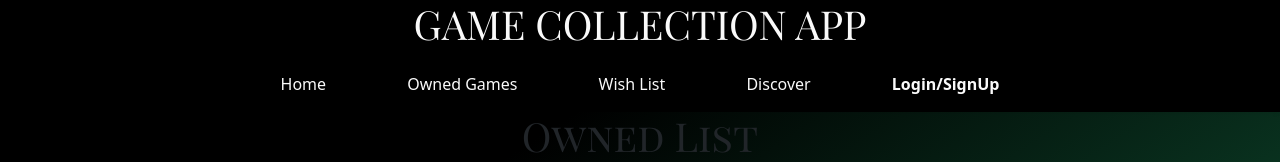
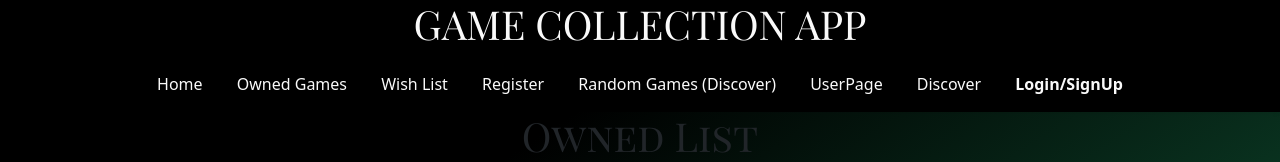
Before and after one commit to Wuyuan-WCCI/game_collector, a React (Vite) app in the folder client-side/: page /owned-list in a window 1280 px wide. Shown: the top 162 px of the page. Built offline with nearby package versions, Linux system fonts and the light colour scheme; no server answers.

Commit message:
added all routes to NAV

```diff
--- a/client-side/src/components/Navbar/Nav.jsx
+++ b/client-side/src/components/Navbar/Nav.jsx
@@ -10,8 +10,21 @@ const Nav = () => {
             <a href="http://localhost:5173/">Home</a>
             <a href="http://localhost:5173/owned-list">Owned Games</a>
             <a href="http://localhost:5173/wish-list">Wish List</a>
+            <a href="http://localhost:5173/register">Register</a>
+            <a href="http://localhost:5173/random-games">Random Games (Discover)</a>
+            <a href="http://localhost:5173/user-detail">UserPage</a>
             <a href="http://localhost:5173/discover">Discover</a>
             <a href="http://localhost:5173/login"><b>Login/SignUp</b></a>
+
+            {/* <Route path="/" element={<HomePage />} />;
+        <Route path="/login" element={<LoginPage />} />;
+        <Route path="/register" element={<SignupPage />} />;
+        <Route path="/discover" element={<DiscoverySearch />}/>
+        <Route path="/game-detail/:gameId" element={<GameDetail />} />
+        <Route path="/random-games" element={<RandomGames />} />
+        <Route path="/user-detail" element={<UserProfile />} />;
+        <Route path="/wish-list" element ={<WishList/>}/>;
+        <Route path="/owned-list" element ={<OwnedList/>}/>; */}
         </nav>
         {/* <nav>
           <img src="client-side\src\assets\MysteryEducator.svg" width="60px" />
--- a/client-side/src/components/Navbar/Nav.module.css
+++ b/client-side/src/components/Navbar/Nav.module.css
@@ -68,7 +68,7 @@ header {
     }
 
     nav {
-        max-width: 800px;
+        max-width: 1000px;
         margin: auto;
         display: flex;
         flex-wrap: wrap;
```
